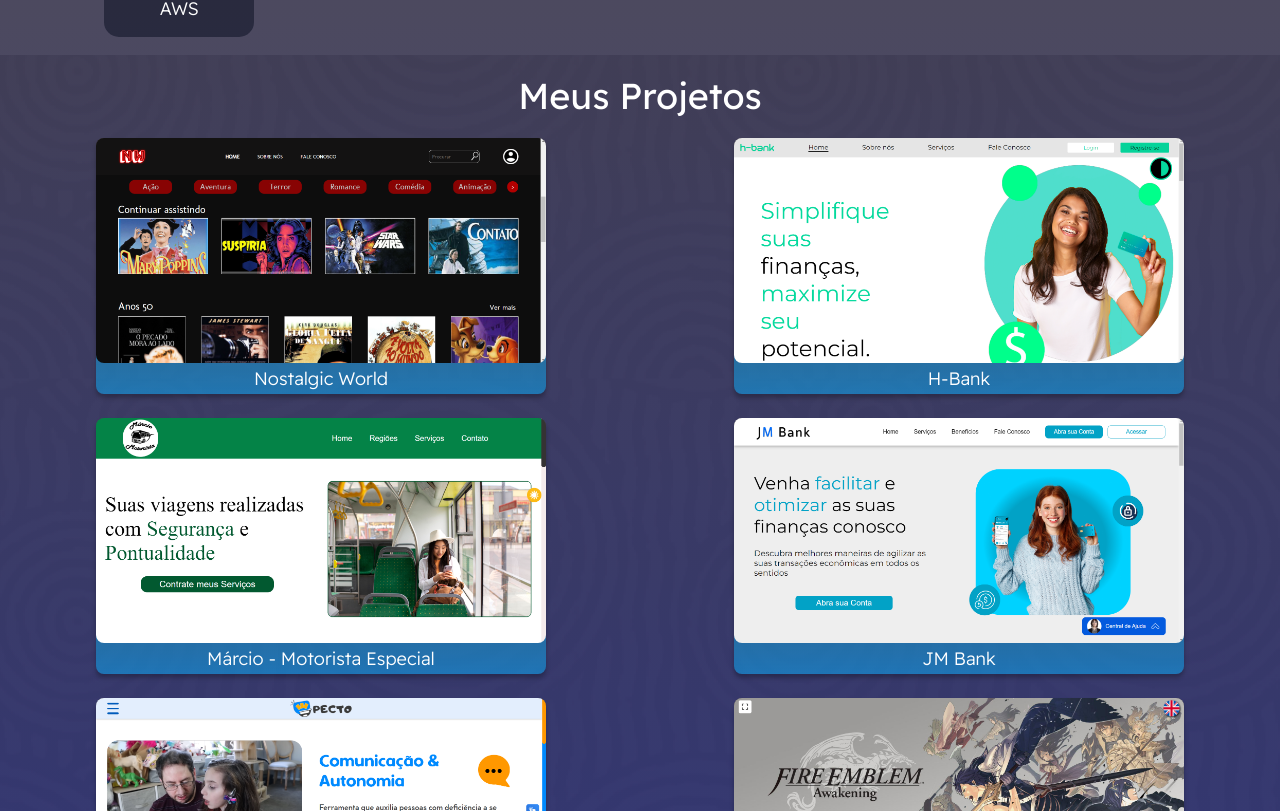
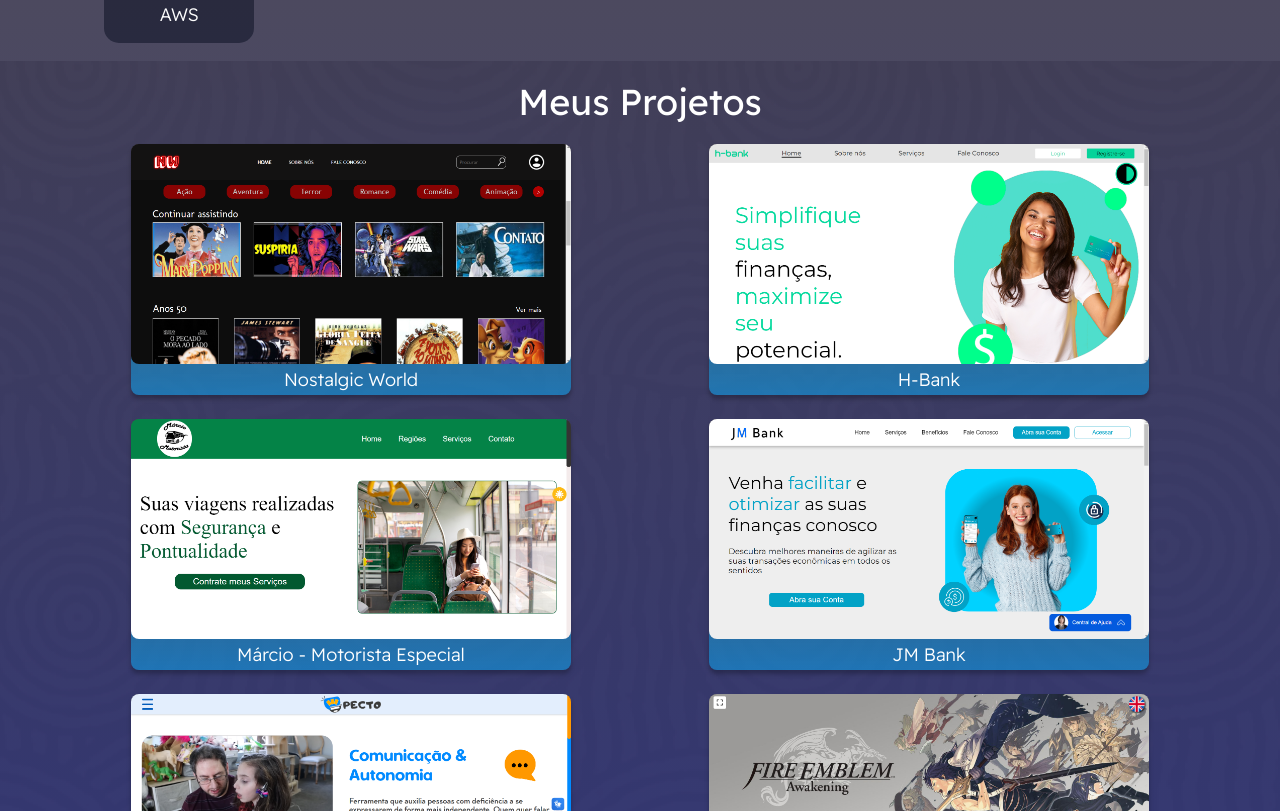
Before and after one commit to MatheusJunior2334/Portfolio-Matheus, a Next.js app: page / in a window 1280 px wide. Shown: the part 869-1680 px from the top of the page. Built offline with nearby package versions, Linux system fonts and the light colour scheme.

Commit message:
perf: projectModal - performance enhanced

```diff
--- a/src/app/components/UI/projectModal.tsx
+++ b/src/app/components/UI/projectModal.tsx
@@ -1,6 +1,6 @@
 'use client'
 
-import React, { memo, useMemo } from "react";
+import React, { memo, useMemo, useEffect } from "react";
 import Image from "next/image";
 import styles from '../../styles/projectModal.module.scss';
 import { GitHubIcon, DeployIcon } from '../../../../public/assets/icons/allIcons';
@@ -10,6 +10,14 @@ import { XIcon } from "../../../../public/assets/icons/xIcon";
 //Código principal
 const ProjectModalComponent: React.FC<ProjectModalProps> = ({ modal, closeModal, isVisible }) => {
     const modalClass = useMemo(() => isVisible ? styles.modalEnter: styles.modalExit, [isVisible]);
+
+    useEffect(() => {
+        if (isVisible) {
+            document.body.style.overflow = "hidden"
+        } else {
+            document.body.style.overflow = "auto"
+        }
+    }, [isVisible])
 
     return (
        <>
--- a/src/app/styles/about.module.scss
+++ b/src/app/styles/about.module.scss
@@ -2,7 +2,7 @@
 
 .aboutSection {
     width: 100%;
-    margin: 74px 0 $marginSection 0;
+    margin: 80px 0 $marginSection 0;
     padding: $marginSection 0;
 
     background-position: center center;
@@ -49,8 +49,8 @@
     }
 }
 
-@media #{$tablet} {
+@media #{$mobileBig} {
     .aboutSection {
-
+        margin: 62px 0 $marginSection 0;
     }
 }
--- a/src/app/styles/modelProjects.module.scss
+++ b/src/app/styles/modelProjects.module.scss
@@ -61,12 +61,32 @@
     }
 }
 
-@media #{$laptop} and (min-width: 535px) {
+@media #{$laptop} {
     .modelProjects {
-        width: 450px;
+        width: 440px;
 
         .modelImage {
-            height: 225px;
+            height: 220px;
+        }
+    }
+}
+
+@media (max-width: 1000px) {
+    .modelProjects {
+        width: 580px;
+
+        .modelImage {
+            height: 280px;
+        }
+    }
+}
+
+@media #{$tablet} {
+    .modelProjects {
+        width: 82%;
+
+        .modelImage {
+            height: 36vw;
         }
     }
 }
@@ -76,7 +96,6 @@
         width: 100%;
 
         .modelImage {
-            width: 100%;
             height: 44vw;
         }
     }
--- a/src/app/styles/projectModal.module.scss
+++ b/src/app/styles/projectModal.module.scss
@@ -322,7 +322,19 @@ $modalWindowSize: "(max-width: 1000px)";
 
 @media #{$tablet} {
     .projectModalContainer {
+        .projectModalBackdrop { display: none; }
+
         .projectModalMain {
+            width: 100%;
+            height: 100%;
+            border-radius: 0;
+            padding: 2.5% 5%;
+
+            .closeModal {
+                top: 2.5%;
+                right: 2.5%;
+            }
+
             &::-webkit-scrollbar {
                 width: 2px;
             }
--- a/src/app/styles/projects.module.scss
+++ b/src/app/styles/projects.module.scss
@@ -19,15 +19,20 @@
     .projectsDiv {
         width: 90%;
         margin: auto;
-        display: flex;
-        justify-content: space-between;
-        flex-wrap: wrap;
+        display: grid;
+        grid-template-columns: repeat(2, 1fr);
         justify-items: center;
-        column-gap: 10px;
+        column-gap: 4px;
         row-gap: 24px;
-        padding: 0 2.5%;
     }
 }
 
+//Responsividade
 
-//Responsividade
+@media (max-width: 1000px) {
+    .projectsSection {
+        .projectsDiv {
+            grid-template-columns: repeat(1, 1fr);
+        }
+    }
+}
```
Also changed, not shown: public/assets/images/projects/Lony - Ladies of New York Image.png.
